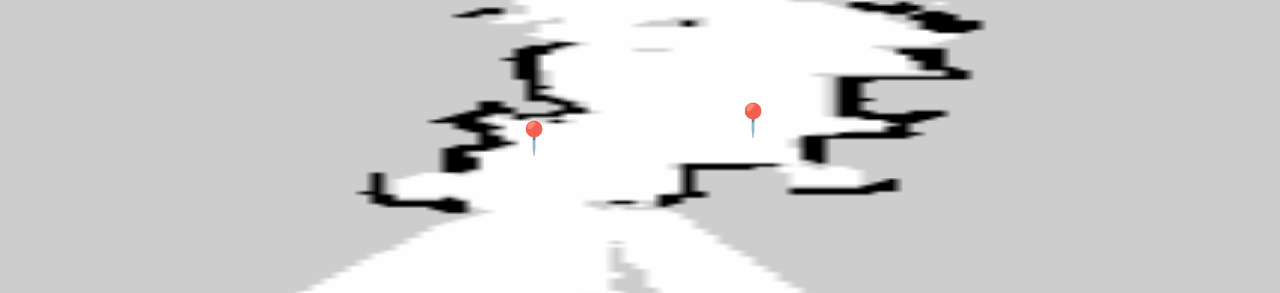
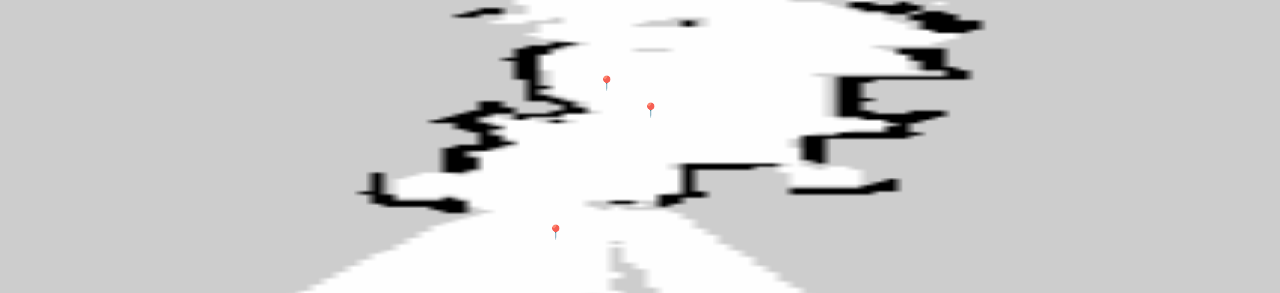
Before and after one commit to Yon-g/Capstone, a Next.js app in the folder Front/: page / in a window 1280 px wide. Shown: the part 333-626 px from the top of the page. Built offline with nearby package versions, Linux system fonts and the light colour scheme.

Commit message:
Marker 업데이트

```diff
--- a/Front/components/MapComponet/index.js
+++ b/Front/components/MapComponet/index.js
@@ -1,34 +1,6 @@
-import React, { useEffect, useState } from "react";
+import React from "react";
 import { StyledMapContainer } from "./styles";
-
-/* Marker 스타일링 */
-const Marker = ({ lat, lng }) => {
-  const convertLatLonToScreenCoords = (latitude, longitude) => ({
-    x: Math.min(Math.max(latitude, 0), 100),
-    y: Math.min(Math.max(longitude, 0), 100),
-  });
-
-  const [position, setPosition] = useState({ x: 0, y: 0 });
-
-  useEffect(() => {
-    const { x, y } = convertLatLonToScreenCoords(lat, lng);
-    setPosition({ x, y });
-  }, [lat, lng]); //lat 또는 lng가 변경될 때마다 실행
-  return (
-    <div
-      style={{
-        position: "absolute",
-        left: `${lat}%`,
-        top: `${lng}%`,
-        transform: `translate(-50%, -50%)`,
-        fontSize: "2rem",
-        transition: "left 0.5s linear, top 0.5s linear",
-      }}
-    >
-      📍
-    </div>
-  );
-};
+import Marker from "../Marker";
 
 const MapComponet = ({ turtlebots }) => {
   return (
--- /dev/null
+++ b/Front/components/Marker/index.js
@@ -0,0 +1,22 @@
+import React, { useEffect, useState } from "react";
+import { StyledMarker } from "./style";
+/* Marker 스타일링 */
+const Marker = ({ lat, lng }) => {
+  const convertLatLonToScreenCoords = (latitude, longitude) => ({
+    x: Math.min(Math.max(latitude, 0), 100),
+    y: Math.min(Math.max(longitude, 0), 100),
+  });
+
+  const [position, setPosition] = useState({ x: 0, y: 0 });
+
+  useEffect(() => {
+    const { x, y } = convertLatLonToScreenCoords(lat, lng);
+    setPosition({ x, y });
+  }, [lat, lng]); //lat 또는 lng가 변경될 때마다 실행
+
+  return (
+    <StyledMarker style={{ left: `${lat}%`, top: `${lng}%` }}>📍</StyledMarker>
+  );
+};
+
+export default Marker;
--- /dev/null
+++ b/Front/components/Marker/style.js
@@ -0,0 +1,8 @@
+import styled from "@emotion/styled";
+
+export const StyledMarker = styled.div`
+  position: absolute;
+  // transform: translate(0%, 0%);
+  fontsize: 2rem;
+  transition: left 0.5s linear, top 0.5s linear;
+`;
--- a/Front/components/StyledLayout/index.js
+++ b/Front/components/StyledLayout/index.js
@@ -8,12 +8,14 @@ import MapComponet from "../MapComponet";
 export default function LayoutComponet() {
   const [turtlebots, setTurtlebots] = useState([]);
 
-  /* 임시 사용하는 더미 데이터 */
+  /* 테스트를 위한 useEffect() */
   useEffect(() => {
+    /* 임시 사용하는 더미 데이터 */
     const initializeDummyData = () => {
       const dummyTurtlebots = [
         { id: 1, name: "Turtlebot 1", lat: 50, lng: 50 },
         { id: 2, name: "Turtlebot 2", lat: 50, lng: 50 },
+        { id: 3, name: "Turtlebot 3", lat: 50, lng: 50 },
       ];
       setTurtlebots(dummyTurtlebots);
     };
```
Also changed, not shown: 1 other file (tests, documents, lock files or other folders).
